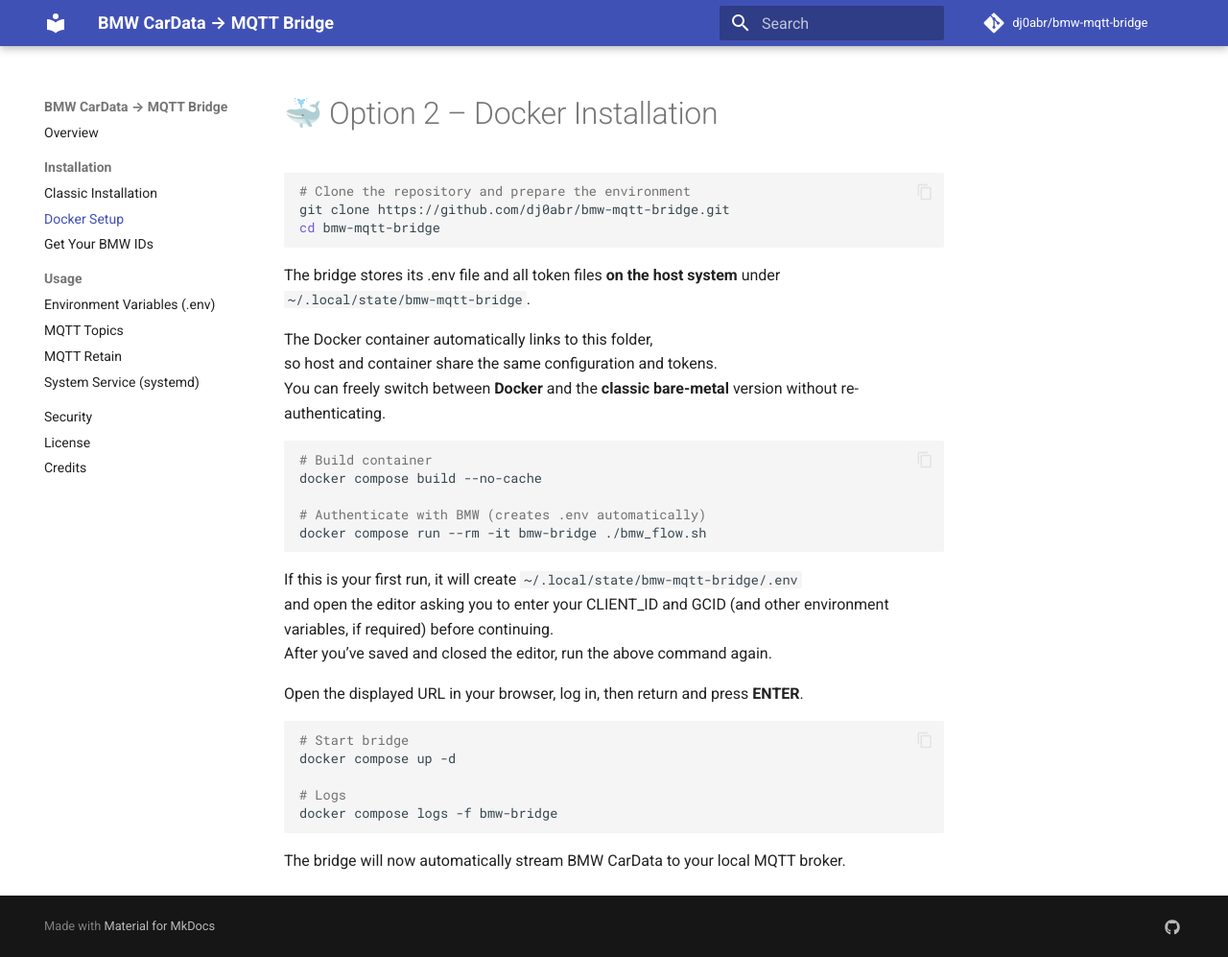
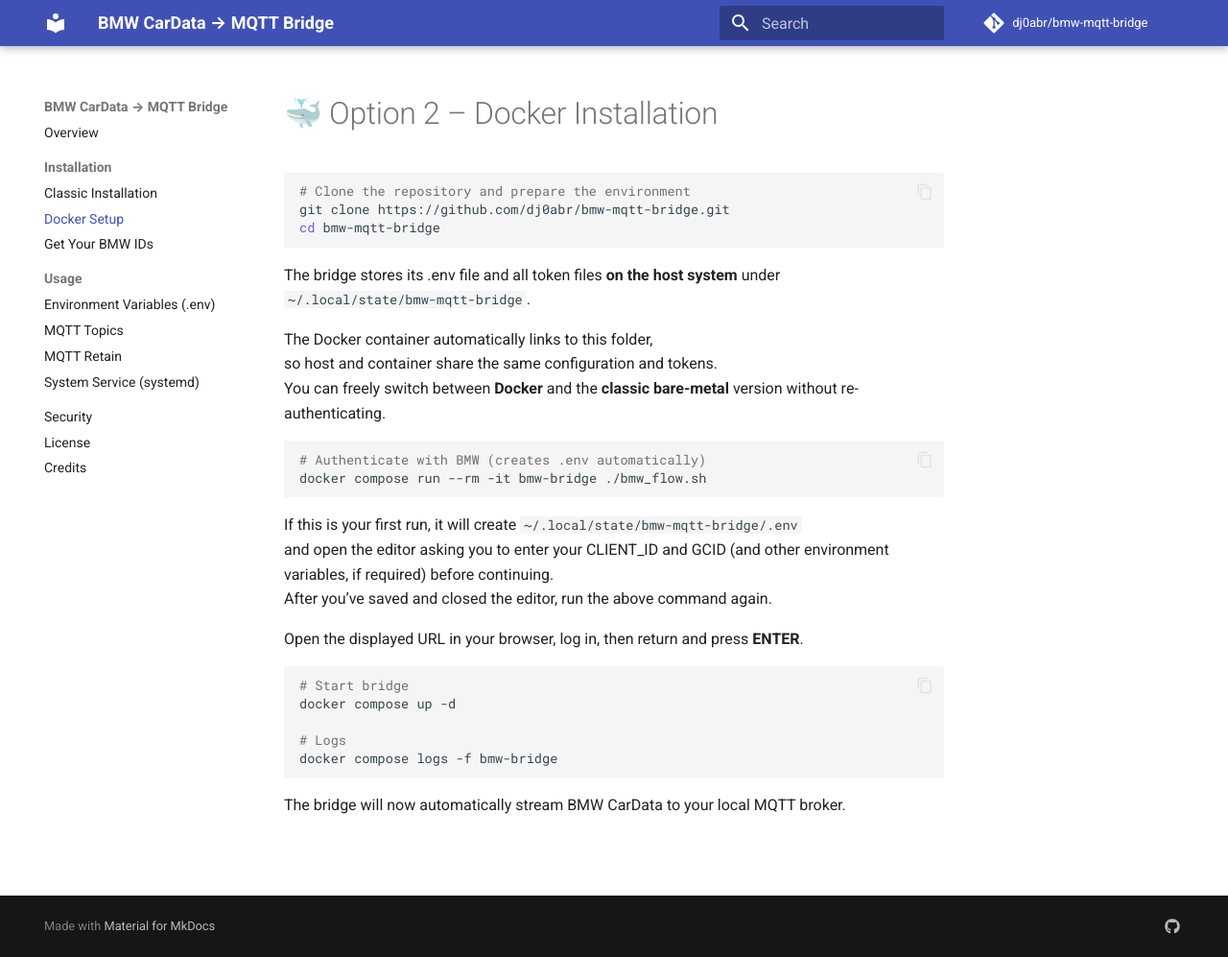
Before and after one commit to oemich/bmw-mqtt-bridge, an MkDocs documentation site: the page built from docs/docker.md, in a window 1280 px wide and 997 px high. Shown: the whole window at 96% size. Built offline with MkDocs 1.6.1 and Material for MkDocs 9.7.7, drawn with Linux system fonts in a browser that asks for light colours; comment, search, counter and statistics services are not loaded.

Commit message:
Add GitHub Actions workflow to build and publish Docker image

````diff
--- a/docker-compose.yml
+++ b/docker-compose.yml
@@ -1,6 +1,6 @@
 services:
   bmw-bridge:
-    build: .
+    image: ghcr.io/oemich/bmw-mqtt-bridge:latest
     environment:
       - XDG_STATE_HOME=/app/state          # Parent; Bridge nutzt /app/state/bmw-mqtt-bridge
       - LOCAL_HOST=host.docker.internal    # MQTT läuft i.d.R. auf dem Host
--- a/docs/docker.md
+++ b/docs/docker.md
@@ -14,9 +14,6 @@
 You can freely switch between **Docker** and the **classic bare-metal** version without re-authenticating.
 
 ```bash
-# Build container
-docker compose build --no-cache
-
 # Authenticate with BMW (creates .env automatically)
 docker compose run --rm -it bmw-bridge ./bmw_flow.sh
 ```
````
Also changed, not shown: 1 other file.
